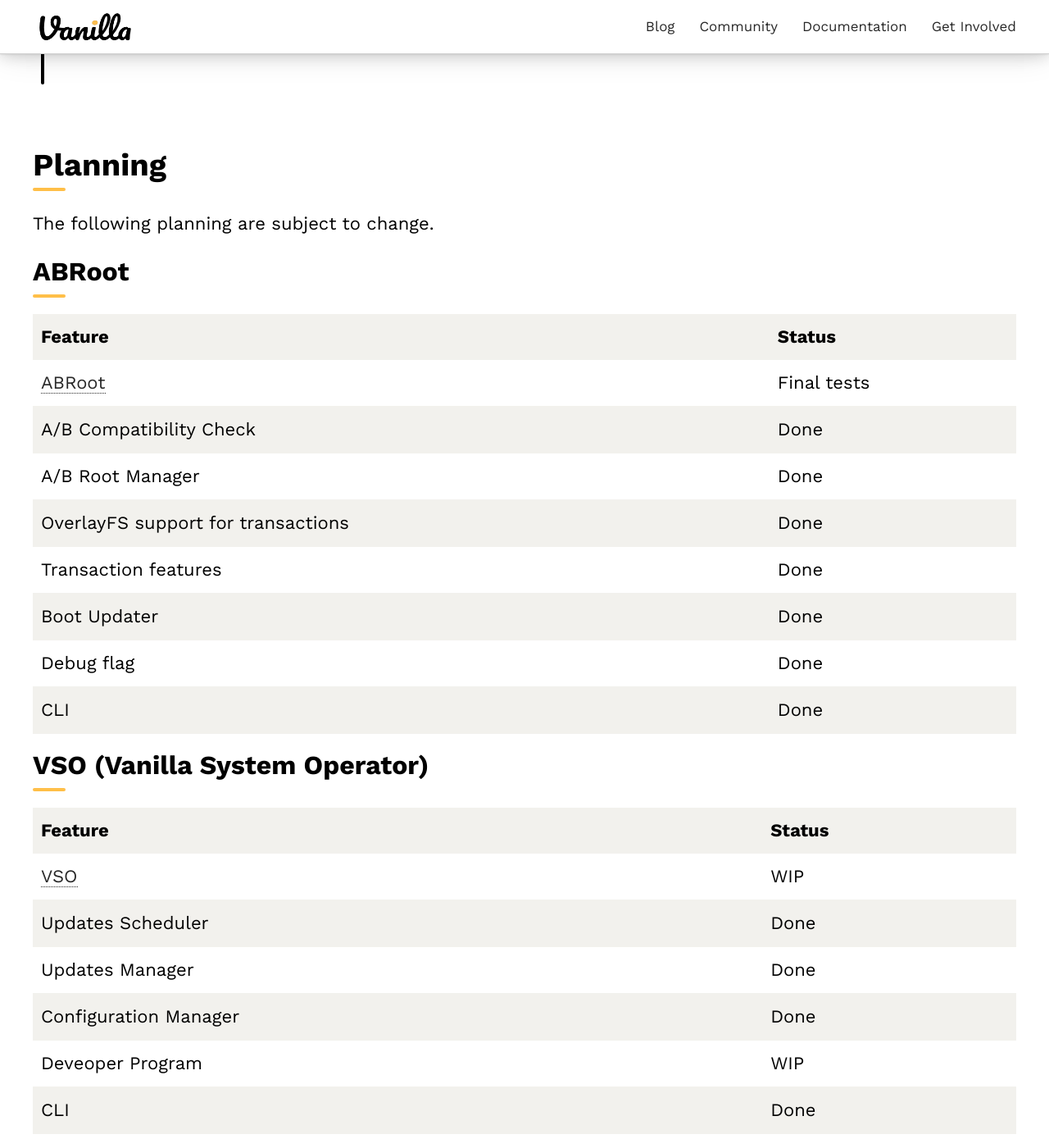
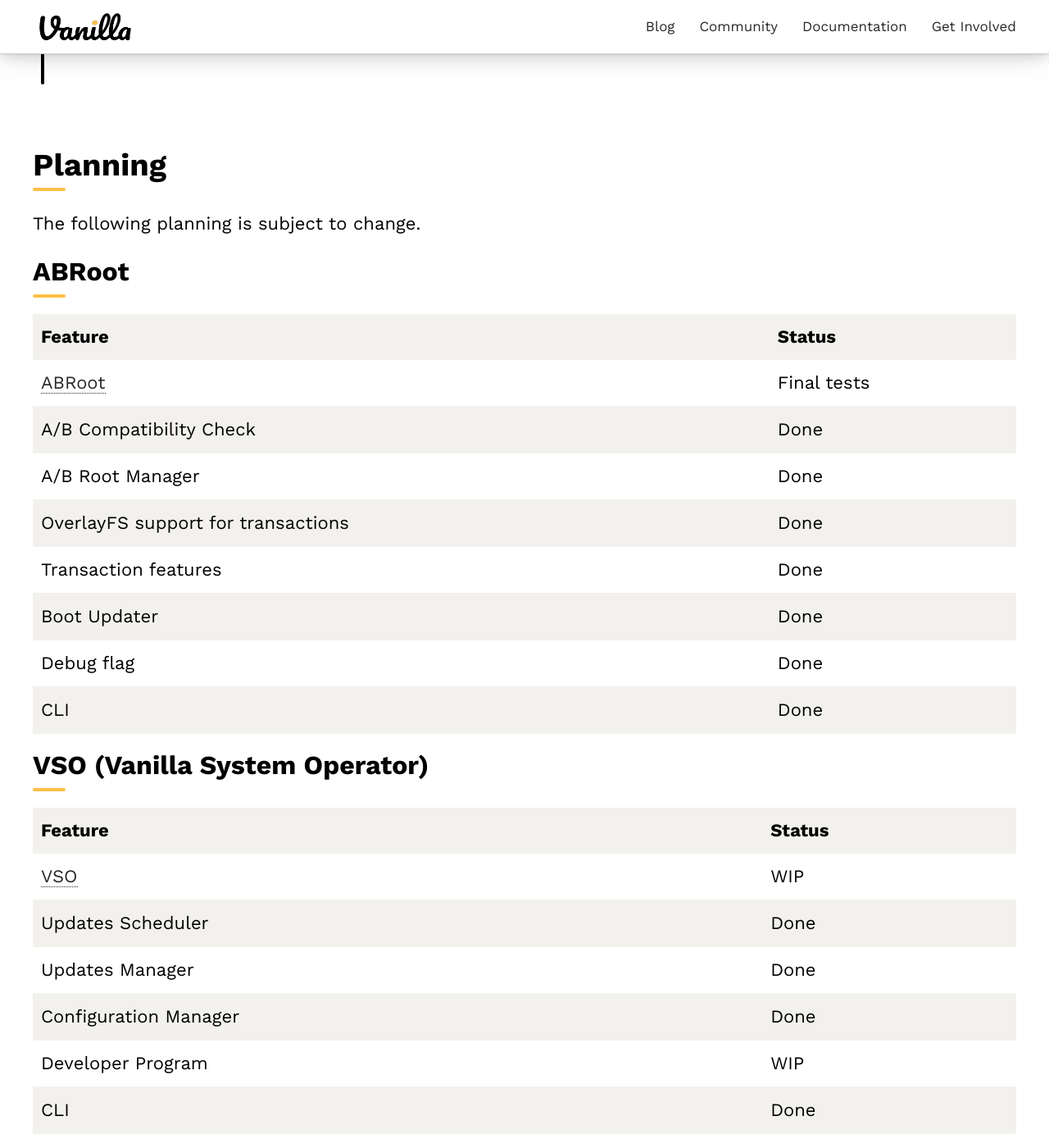
Before and after one commit to Vanilla-OS/website, a Jekyll site: the page built from roadmap.md, in a window 1280 px wide and 1400 px high, scrolled down 1919 px. Shown: the whole window at 82% size. Built offline with Jekyll 4.4.1, drawn with Linux system fonts in a browser that asks for light colours.

Commit message:
roadmap: fix typos

```diff
--- a/roadmap.md
+++ b/roadmap.md
@@ -60,7 +60,7 @@
 <br />
 
 ## Planning
-The following planning are subject to change.
+The following planning is subject to change.
 
 ### ABRoot
 
@@ -83,7 +83,7 @@
 | Updates Scheduler | Done |
 | Updates Manager | Done |
 | Configuration Manager | Done |
-| Deveoper Program | WIP |
+| Developer Program | WIP |
 | CLI | Done |
 
 ### ~~Almost~~ (Replaced by ABRoot)
```
